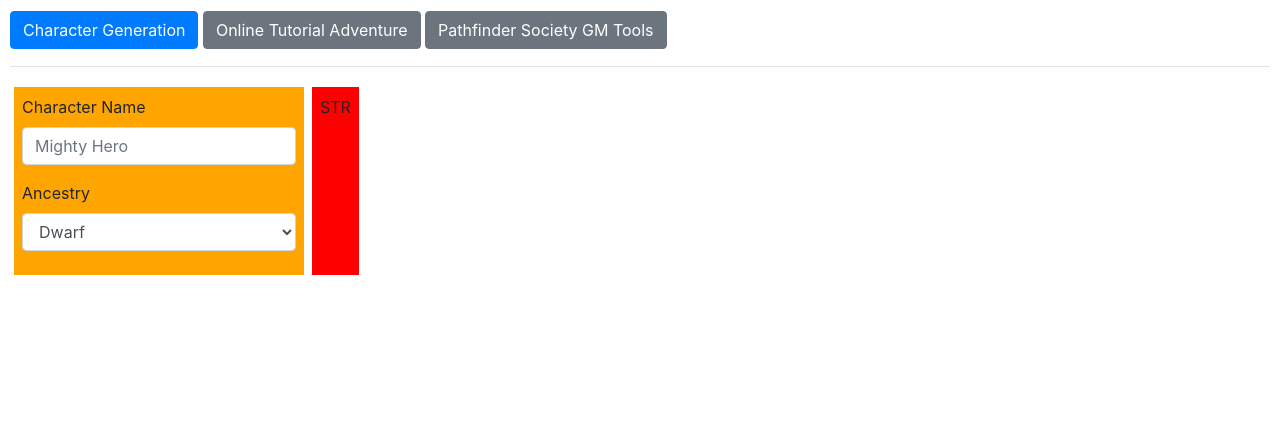
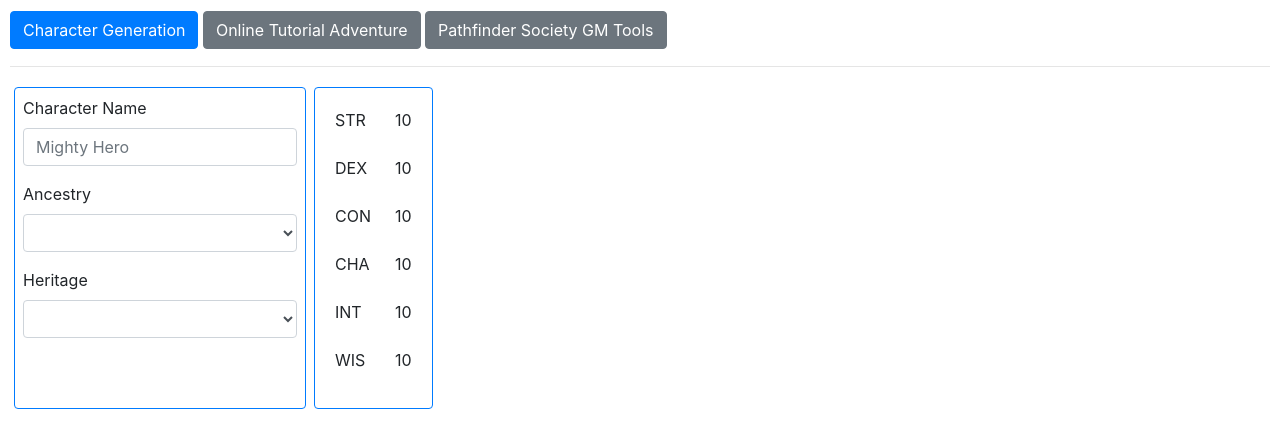
Before and after one commit to ChronoNinja/pathfinder2e, a plain HTML site: page index.html in a window 1280 px wide. Drawn offline with nearby package versions, Linux system fonts and the light colour scheme.

Commit message:
Added script file

```diff
--- a/index.html
+++ b/index.html
@@ -2,7 +2,9 @@
 <html>
 <head>
 	<title>P2E Tools</title>
-	<link rel="stylesheet" href="https://stackpath.bootstrapcdn.com/bootstrap/4.5.2/css/bootstrap.min.css" integrity="sha384-JcKb8q3iqJ61gNV9KGb8thSsNjpSL0n8PARn9HuZOnIxN0hoP+VmmDGMN5t9UJ0Z" crossorigin="anonymous"></head>
+	<link rel="stylesheet" href="https://stackpath.bootstrapcdn.com/bootstrap/4.5.2/css/bootstrap.min.css" integrity="sha384-JcKb8q3iqJ61gNV9KGb8thSsNjpSL0n8PARn9HuZOnIxN0hoP+VmmDGMN5t9UJ0Z" crossorigin="anonymous">
+	<script type="text/javascript" src="script.js"></script>
+</head>
 <body style="margin: 10px">
 
 	<nav id="navbar">
@@ -12,8 +14,8 @@
 	</nav>
 	<hr>
 
-	<section id="section_chargen" class="d-flex flex-row" style="max-width: 500px">
-		<form class="p-2 m-1" style="background-color: orange">
+	<section id="section_chargen" class="d-flex flex-row">
+		<form class="p-2 m-1 border border-primary rounded">
 			<div class="form-group">
     			<label for="s_chargen_charname">Character Name</label>
 				<input type="text" name="" placeholder="Mighty Hero" id="s_chargen_charname" class="form-control">
@@ -21,14 +23,44 @@
 			<div class="form-group">
     			<label for="s_chargen_ancestry">Ancestry</label>
 				<select class="form-control" id="s_chargen_ancestry">
+					<option></option>
+					<option>Dwarf</option>
+					<option>Human</option>
+				</select>
+			</div>
+			<div class="form-group">
+    			<label for="s_chargen_heritage">Heritage</label>
+				<select class="form-control" id="s_chargen_heritage">
+					<option></option>
 					<option>Dwarf</option>
 					<option>Human</option>
 				</select>
 			</div>
 		</form>
 
-		<form class="p-2 m-1" style="background-color: red">
-			<p>STR</p>
+		<form class="p-2 m-1 border border-primary rounded">
+			<table class="table table-borderless">
+				<tbody>
+					<tr>
+						<td>STR</td><td>10</td>
+					</tr>
+					<tr>
+						<td>DEX</td><td>10</td>
+					</tr>
+					<tr>
+						<td>CON</td><td>10</td>
+					</tr>
+					<tr>
+						<td>CHA</td><td>10</td>
+					</tr>
+					<tr>
+						<td>INT</td><td>10</td>
+					</tr>
+					<tr>
+						<td>WIS</td><td>10</td>
+					</tr>
+				</tbody>
+			</table>
 		</form>
 	</section>
 
--- /dev/null
+++ b/script.js
@@ -0,0 +1,13 @@
+document.addEventListener('DOMContentLoaded', function() {
+
+	console.log("Loaded script file");
+
+  // Use buttons to toggle between views
+  document.querySelector('#s_chargen_ancestry').addEventListener('change', () => console.log('changed ancestry'));
+  //document.querySelector('#sent').addEventListener('click', () => load_mailbox('sent'));
+  //document.querySelector('#archived').addEventListener('click', () => load_mailbox('archive'));
+  //document.querySelector('#compose').addEventListener('click', compose_email);
+
+  // By default, load the inbox
+  //load_mailbox('inbox');
+})
```
